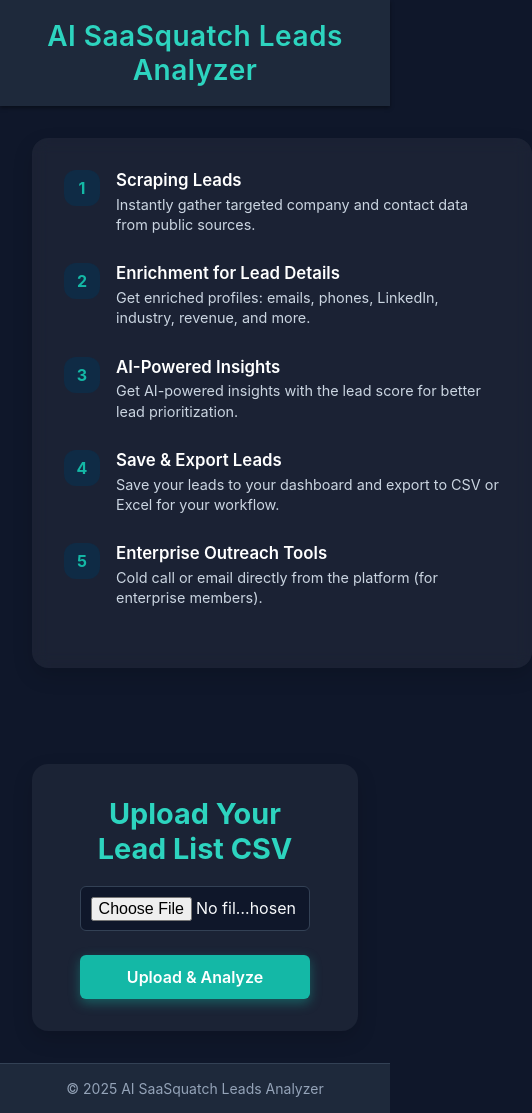
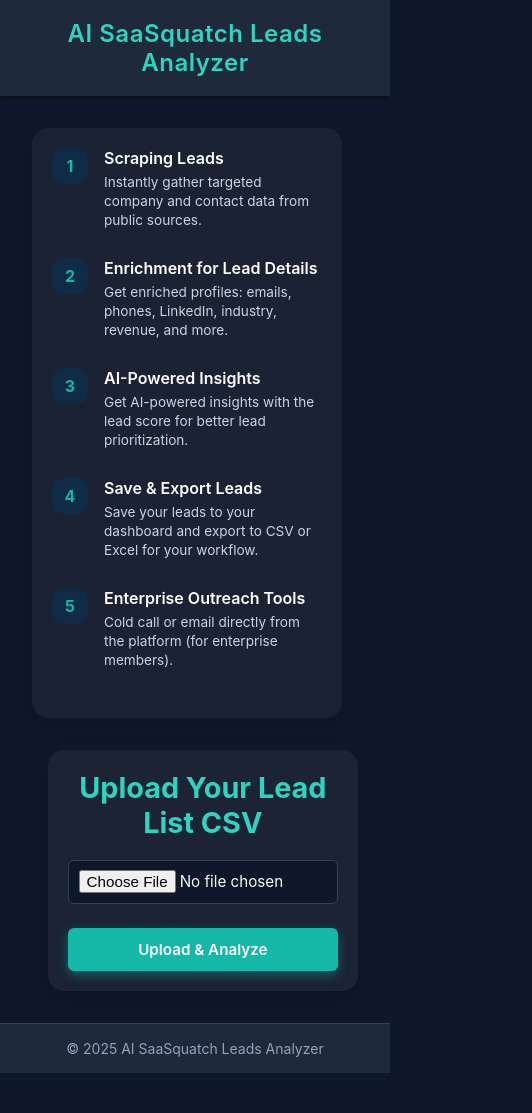
Before and after one commit to shivanix34/AI-handbook, a React (Create React App) app in the folder frontend/: page / in a window 390 px wide. Shown: the whole page, 532 px wide, since content can reach past the window. After the commit the page ends 1073 px from the top, so only its background shows below. Built offline with nearby package versions, Linux system fonts and the light colour scheme.

Commit message:
css changes made and progress bar integration

```diff
--- a/frontend/src/App.css
+++ b/frontend/src/App.css
@@ -63,7 +63,7 @@ body, html, #root {
   margin-bottom: 1.25rem;
   font-weight: 700;
   font-size: 1.8rem;
-  color: #2dd4bf; /* Dull Teal Green */ /* teal accent */
+  color: #2dd4bf;
 }
 
 /* File input */
@@ -82,7 +82,7 @@ body, html, #root {
 
 /* Upload Button */
 .upload-button {
-  background-color: #14b8a6; /* teal green */
+  background-color: #14b8a6;
   color: #ffffff;
   font-weight: 600;
   font-size: 1rem;
@@ -123,6 +123,11 @@ body, html, #root {
   text-decoration: underline;
 }
 
+.download-message a:hover {
+  color: #22d3ee;
+  text-decoration: none;
+}
+
 /* Footer */
 .app-footer {
   padding: 1rem 2rem;
@@ -133,17 +138,20 @@ body, html, #root {
   border-top: 1px solid #334155;
 }
 
+/* Left Panel */
 .left-panel {
-  background: rgba(255, 255, 255, 0.05); /* translucent box */
+  background: rgba(255, 255, 255, 0.05);
   border-radius: 16px;
   padding: 2rem;
-  width: 500px;
+  width: 100%;
+  max-width: 500px;
   margin-right: 2rem;
   color: #fff;
   box-shadow: 0 8px 20px rgba(0, 0, 0, 0.15);
-  backdrop-filter: blur(8px); /* optional: adds a frosted-glass effect */
+  backdrop-filter: blur(8px);
 }
 
+/* Info Item */
 .info-item {
   display: flex;
   gap: 1rem;
@@ -151,10 +159,11 @@ body, html, #root {
   align-items: flex-start;
 }
 
+/* Info Icon */
 .info-icon {
   background-color: #0f2b45;
   color: #14b8a6;
-  font-weight: 700; /* <-- make number bold */
+  font-weight: 700;
   font-size: 1rem;
   min-width: 2.25rem;
   height: 2.25rem;
@@ -165,6 +174,7 @@ body, html, #root {
   flex-shrink: 0;
 }
 
+/* Info Texts */
 .info-title {
   font-weight: 600;
   font-size: 1.05rem;
@@ -173,19 +183,14 @@ body, html, #root {
 
 .info-desc {
   font-size: 0.9rem;
-  color: #cbd5e1; /* Light grey */
+  color: #cbd5e1;
   line-height: 1.4;
-}
-
-.download-message a:hover {
-  color: #22d3ee; /* lighter cyan on hover */
-  text-decoration: none;
 }
 
 /* Progress Bar Container */
 .progress-bar-container {
   width: 100%;
-  background-color: #1e293b; /* matches your header bg */
+  background-color: #1e293b;
   border-radius: 8px;
   overflow: hidden;
   margin-top: 1rem;
@@ -196,11 +201,12 @@ body, html, #root {
 /* Progress Bar Fill */
 .progress-bar-fill {
   height: 100%;
-  background-color: #14b8a6; /* teal green */
+  background-color: #14b8a6;
   width: 0%;
   transition: width 0.3s ease;
 }
 
+/* Spinner */
 .spinner {
   margin: 1rem auto;
   border: 4px solid rgba(255, 255, 255, 0.2);
@@ -211,6 +217,7 @@ body, html, #root {
   animation: spin 1s linear infinite;
 }
 
+/* Progress Bar (Alternative) */
 .progress-bar {
   margin-top: 10px;
   height: 25px;
@@ -236,21 +243,54 @@ body, html, #root {
   color: #333;
 }
 
-
+/* Spinner Keyframes */
 @keyframes spin {
   to {
     transform: rotate(360deg);
   }
 }
 
+/* Responsive Styles */
 @media (max-width: 768px) {
   .app-main {
     flex-direction: column;
-    align-items: stretch;
+    align-items: center;
+    gap: 2rem;
   }
 
-  .left-panel {
-    margin-right: 0;
-    margin-bottom: 2rem;
+  .left-panel,
+  .upload-card {
+    width: 100%;
+    max-width: 95%;
+    padding: 1.25rem;
+  }
+
+  .info-item {
+    flex-direction: row;
+    align-items: flex-start;
+  }
+
+  .info-title {
+    font-size: 1rem;
+  }
+
+  .info-desc {
+    font-size: 0.85rem;
+  }
+
+  .upload-button {
+    font-size: 0.95rem;
+  }
+
+  .app-header {
+    font-size: 1.5rem;
+  }
+
+  .progress-text {
+    font-size: 0.85rem;
+  }
+
+  .file-input {
+    font-size: 0.95rem;
   }
 }
--- a/frontend/src/App.js
+++ b/frontend/src/App.js
@@ -1,4 +1,4 @@
-import React, { useState, useRef } from "react";
+import React, { useState, useRef, useEffect } from "react";
 import "./App.css";
 
 function App() {
@@ -6,8 +6,8 @@ function App() {
   const [loading, setLoading] = useState(false);
   const [downloadUrl, setDownloadUrl] = useState(null);
   const [error, setError] = useState("");
-  const [progress, setProgress] = useState(0); // <-- Added for progress tracking
-  const [taskId, setTaskId] = useState(null);  // <-- Store task ID
+  const [progress, setProgress] = useState(0);
+  const [taskId, setTaskId] = useState(null);
 
   const fileInputRef = useRef(null);
 
@@ -24,11 +24,13 @@ function App() {
       try {
         const res = await fetch(`https://ai-handbook.onrender.com/progress/${taskId}`);
         const data = await res.json();
+
         if (data.percentage !== undefined) {
           setProgress(data.percentage);
+
           if (data.percentage >= 100) {
             clearInterval(interval);
-            // Now download the file
+
             const downloadRes = await fetch(`https://ai-handbook.onrender.com/download/${taskId}`);
             if (!downloadRes.ok) throw new Error("Download failed");
 
@@ -42,10 +44,13 @@ function App() {
             a.click();
             a.remove();
             window.URL.revokeObjectURL(url);
+
             setFile(null);
             if (fileInputRef.current) {
               fileInputRef.current.value = null;
             }
+
+            setLoading(false);
             setDownloadUrl(url);
           }
         } else if (data.error) {
@@ -58,7 +63,7 @@ function App() {
         setError("Progress polling error: " + err.message);
         setLoading(false);
       }
-    }, 3000); // poll every 3 seconds
+    }, 3000);
   };
 
   const handleUpload = async () => {
@@ -66,6 +71,7 @@ function App() {
       setError("Please select a CSV file first.");
       return;
     }
+
     setLoading(true);
     setError("");
     setDownloadUrl(null);
@@ -90,7 +96,7 @@ function App() {
       const result = await response.json();
       const taskId = result.task_id;
       setTaskId(taskId);
-      pollProgress(taskId); // start polling
+      pollProgress(taskId);
 
     } catch (err) {
       setError("Upload failed: " + err.message);
@@ -167,12 +173,14 @@ function App() {
 
           {error && <p className="error-message">{error}</p>}
 
-          {downloadUrl && (
+          {!loading && progress === 100 && (
             <p className="download-message">
               Processing complete!{" "}
-              <a href={downloadUrl} download="final_enriched_leads.csv">
-                Download Enriched CSV
-              </a>
+              {downloadUrl && (
+                <a href={downloadUrl} download="final_enriched_leads.csv">
+                  Download Enriched CSV
+                </a>
+              )}
             </p>
           )}
         </div>
```
